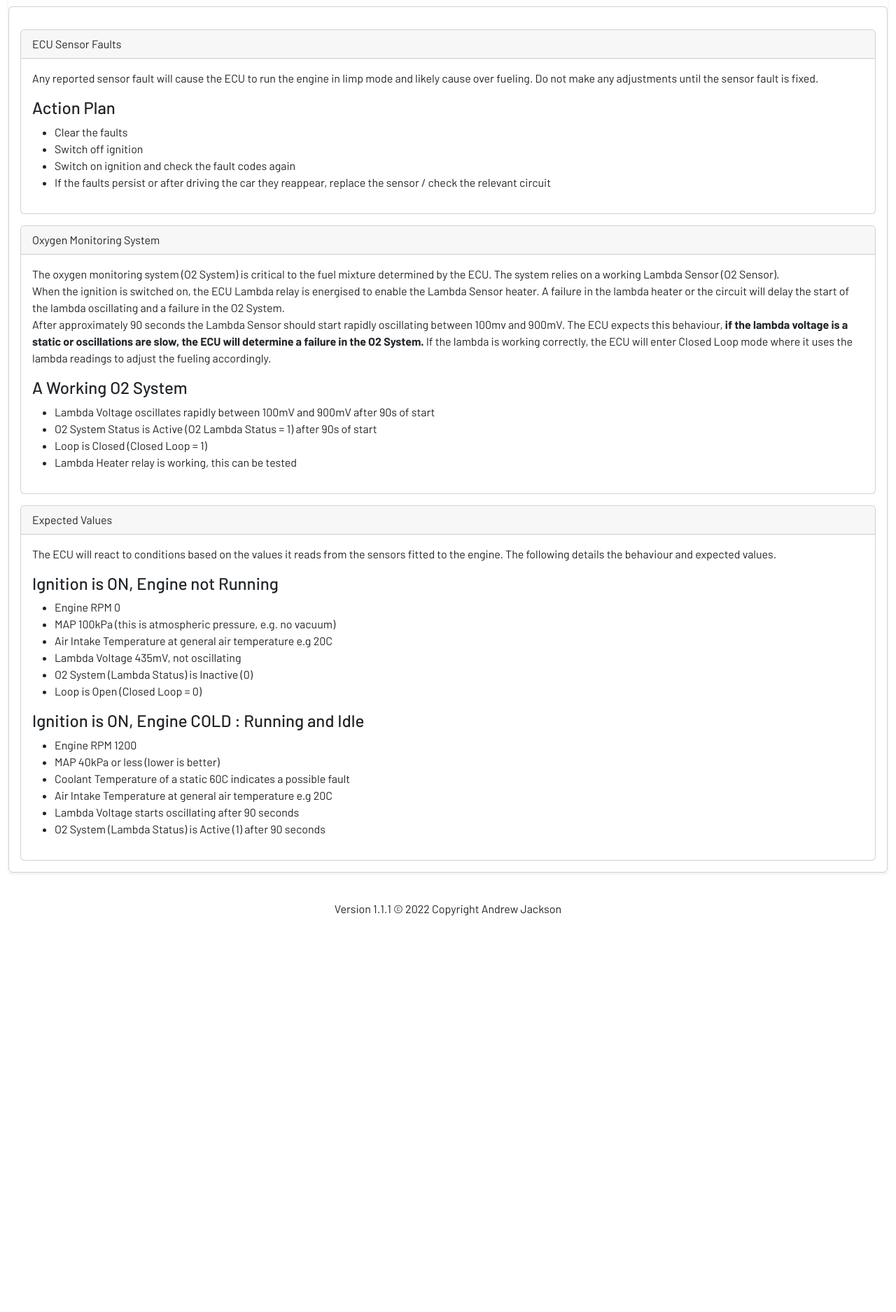
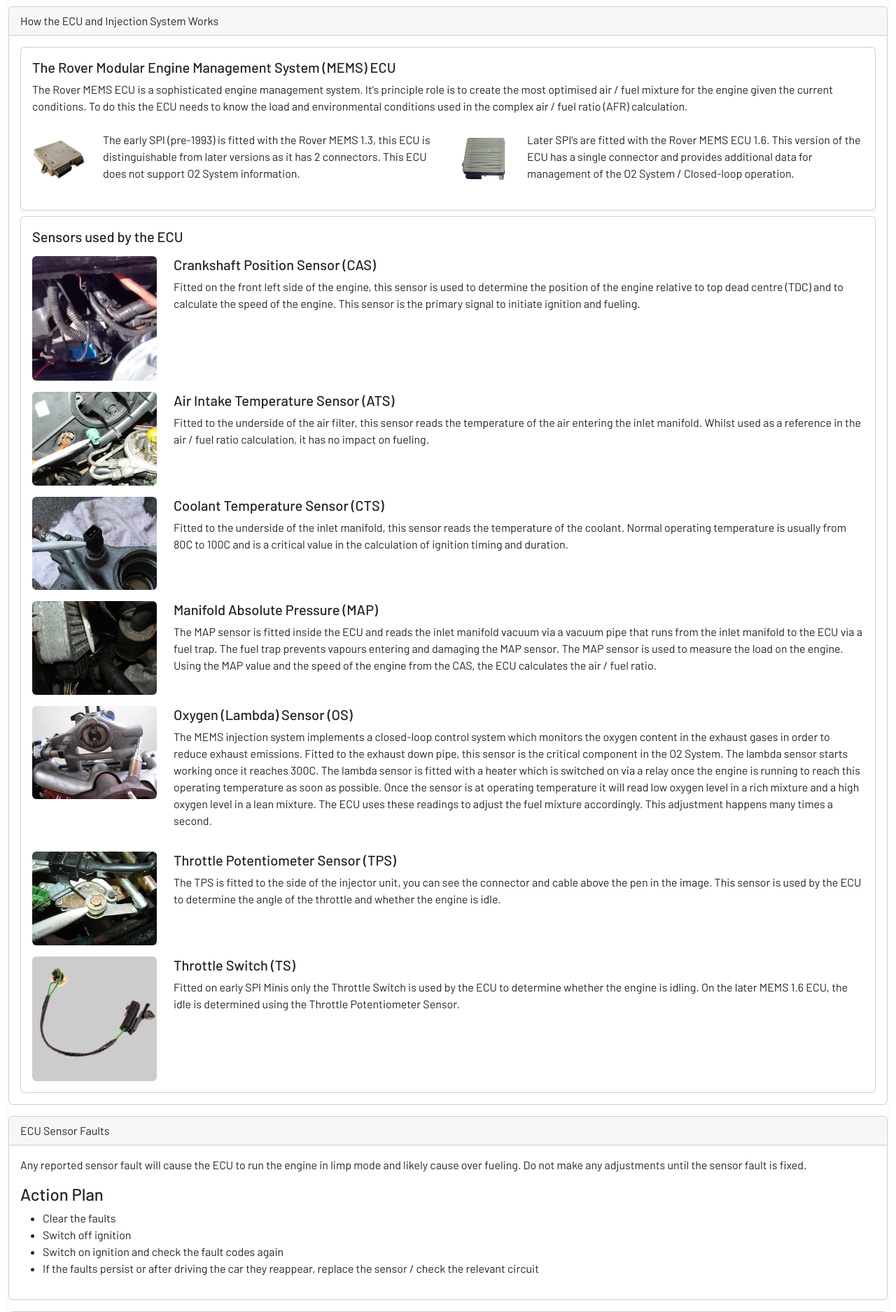
Before and after one commit to andrewdjackson/webmemsfcr, a Flask app: page / in a window 1280 px wide, after a click on "Guide". Shown: the part 47-1922 px from the top of the page at 70% size. Before the commit the page ends 1356 px from the top, so only its background shows below. Run offline with Flask 2, Linux system fonts and the light colour scheme; some libraries are stand-ins or nearby versions.

Commit message:
added more guidance

```diff
--- a/app/templates/guidance.jinja2
+++ b/app/templates/guidance.jinja2
@@ -1,68 +1,9 @@
-<div class="card mt-3">
-	<div class="card-header">ECU Sensor Faults</div>
-	<div class="card-body">
-		<div>
-			<p>
-			Any reported sensor fault will cause the ECU to run the engine in limp mode and likely cause over fueling. Do not make any adjustments until the sensor fault is fixed.
-			</p>
-			<h4>Action Plan</h4>
-			<ul>
-				<li>Clear the faults</li>
-				<li>Switch off ignition</li>
-				<li>Switch on ignition and check the fault codes again</li>
-				<li>If the faults persist or after driving the car they reappear, replace the sensor / check the relevant circuit</li>
-			</ul>
-		</div>
-	</div>
-</div>
+{%  include 'guide-to-ecu.jinja2' %}
 
-<div class="card mt-3">
-	<div class="card-header">Oxygen Monitoring System</div>
-	<div class="card-body">
-		<div>
-			<p>
-				The oxygen monitoring system (O2 System) is critical to the fuel mixture determined by the ECU. The system relies on a working Lambda Sensor (O2 Sensor).<br>
-				When the ignition is switched on, the ECU Lambda relay is energised to enable the Lambda Sensor heater. A failure in the lambda heater or the circuit will delay the start of the lambda oscillating and a failure in the O2 System.<br>
-				After approximately 90 seconds the Lambda Sensor should start rapidly oscillating between 100mv and 900mV.
-				The ECU expects this behaviour, <strong>if the lambda voltage is a static or oscillations are slow, the ECU will determine a failure in the O2 System.</strong>
-				If the lambda is working correctly, the ECU will enter Closed Loop mode where it uses the lambda readings to adjust the fueling accordingly.
-			</p>
-			<h4>A Working O2 System</h4>
-			<ul>
-				<li>Lambda Voltage oscillates rapidly between 100mV and 900mV after 90s of start</li>
-				<li>O2 System  Status is Active (O2 Lambda Status = 1) after 90s of start</li>
-				<li>Loop is Closed (Closed Loop = 1)</li>
-				<li>Lambda Heater relay is working, this can be tested</li>
-			</ul>
-		</div>
-	</div>
-</div>
+{%  include 'guide-to-ecu-faults.jinja2' %}
 
-<div class="card mt-3">
-	<div class="card-header">Expected Values</div>
-	<div class="card-body">
-		<div>
-			<p>
-				The ECU will react to conditions based on the values it reads from the sensors fitted to the engine. The following details the behaviour and expected values.
-			</p>
-			<h4>Ignition is ON, Engine not Running</h4>
-			<ul>
-				<li>Engine RPM 0</li>
-				<li>MAP 100kPa (this is atmospheric pressure, e.g. no vacuum)</li>
-				<li>Air Intake Temperature at general air temperature e.g 20C</li>
-				<li>Lambda Voltage 435mV, not oscillating</li>
-				<li>O2 System (Lambda Status) is Inactive (0)</li>
-				<li>Loop is Open (Closed Loop = 0)</li>
-			</ul>
-			<h4>Ignition is ON, Engine COLD : Running and Idle</h4>
-			<ul>
-				<li>Engine RPM 1200 </li>
-				<li>MAP 40kPa or less (lower is better)</li>
-				<li>Coolant Temperature of a static 60C indicates a possible fault</li>
-				<li>Air Intake Temperature at general air temperature e.g 20C</li>
-				<li>Lambda Voltage starts oscillating after 90 seconds</li>
-				<li>O2 System (Lambda Status) is Active (1) after 90 seconds</li>
-			</ul>
-		</div>
-	</div>
-</div>
+{%  include 'guide-to-expected-values.jinja2' %}
+
+{%  include 'guide-to-o2-system.jinja2' %}
+
+{%  include 'guide-to-vacuum-system.jinja2' %}
--- /dev/null
+++ b/app/templates/guide-to-ecu-faults.jinja2
@@ -0,0 +1,17 @@
+<div class="card mt-3">
+	<div class="card-header">ECU Sensor Faults</div>
+	<div class="card-body">
+		<div>
+			<p>
+				Any reported sensor fault will cause the ECU to run the engine in limp mode and likely cause over fueling. Do not make any adjustments until the sensor fault is fixed.
+			</p>
+			<h4>Action Plan</h4>
+			<ul>
+				<li>Clear the faults</li>
+				<li>Switch off ignition</li>
+				<li>Switch on ignition and check the fault codes again</li>
+				<li>If the faults persist or after driving the car they reappear, replace the sensor / check the relevant circuit</li>
+			</ul>
+		</div>
+	</div>
+</div>
--- /dev/null
+++ b/app/templates/guide-to-ecu.jinja2
@@ -0,0 +1,134 @@
+<div class="card mt-3">
+	<div class="card-header">How the ECU and Injection System Works</div>
+	<div class="card-body">
+		<div>
+			<div class="card p-3">
+				<h5>The Rover Modular Engine Management System (MEMS) ECU</h5>
+				<p>
+					The Rover MEMS ECU is a sophisticated engine management system.
+					It's principle role is to create the most optimised air / fuel mixture for the engine given the current conditions.
+					To do this the ECU needs to know the load and environmental conditions used in the complex air / fuel ratio (AFR) calculation.
+				</p>
+				<div class="row row-cols-8 my-2">
+					<div class="col-1">
+						<img src="static/images/mems-1.3.jpg" style="width:100%;" class="rounded" alt="emssion control systems">
+					</div>
+					<div class="col">
+						<p>
+							The early SPI (pre-1993) is fitted with the Rover MEMS 1.3, this ECU is distinguishable from later versions as it has 2 connectors.
+							This ECU does not support O2 System information.
+						</p>
+					</div>
+					<div class="col-1">
+						<img src="static/images/mems-1.6.jpg" style="width:100%;" class="rounded" alt="emssion control systems">
+					</div>
+					<div class="col">
+						<p>
+							Later SPI's are fitted with the Rover MEMS ECU 1.6.
+							This version of the ECU has a single connector and provides additional data for management of the O2 System / Closed-loop operation.
+						</p>
+					</div>
+				</div>
+			</div>
+
+			<div class="card p-3 mt-2">
+				<h5>Sensors used by the ECU</h5>
+
+				<div class="row my-2">
+					<div class="col-2">
+						<img src="static/images/spi-crankshaft-sensor.png" style="width:100%;" class="rounded" alt="emssion control systems">
+					</div>
+					<div class="col">
+						<h5>Crankshaft Position Sensor (CAS)</h5>
+						<p>
+							Fitted on the front left side of the engine, this sensor is used to determine the position of the engine relative to top dead centre (TDC) and to calculate the speed of the engine.
+							This sensor is the primary signal to initiate ignition and fueling.
+						</p>
+					</div>
+				</div>
+
+				<div class="row my-2">
+					<div class="col-2">
+						<img src="static/images/spi-air-intake-sensor.jpg" style="width:100%;" class="rounded" alt="emssion control systems">
+					</div>
+					<div class="col">
+						<h5>Air Intake Temperature Sensor (ATS)</h5>
+						<p>
+							Fitted to the underside of the air filter, this sensor reads the temperature of the air entering the inlet manifold.
+							Whilst used as a reference in the air / fuel ratio calculation, it has no impact on fueling.
+						</p>
+					</div>
+				</div>
+
+				<div class="row my-2">
+					<div class="col-2">
+						<img src="static/images/spi-coolant-sensor.jpg" style="width:100%;" class="rounded" alt="emssion control systems">
+					</div>
+					<div class="col">
+						<h5>Coolant Temperature Sensor (CTS)</h5>
+						<p>
+							Fitted to the underside of the inlet manifold, this sensor reads the temperature of the coolant.
+							Normal operating temperature is usually from 80C to 100C and is a critical value in the calculation of ignition timing and duration.
+						</p>
+					</div>
+				</div>
+
+				<div class="row my-2">
+					<div class="col-2">
+						<img src="static/images/vacuum-ecu.jpeg" style="width:100%;" class="rounded" alt="emssion control systems">
+					</div>
+					<div class="col">
+						<h5>Manifold Absolute Pressure (MAP)</h5>
+						<p>
+							The MAP sensor is fitted inside the ECU and reads the inlet manifold vacuum via a vacuum pipe that runs from the inlet manifold to the ECU via a fuel trap.
+							The fuel trap prevents vapours entering and damaging the MAP sensor. The MAP sensor is used to measure the load on the engine.
+							Using the MAP value and the speed of the engine from the CAS, the ECU calculates the air / fuel ratio.
+						</p>
+					</div>
+				</div>
+
+				<div class="row my-2">
+					<div class="col-2">
+						<img src="static/images/spi-under-inlet-manifold.jpg" style="width:100%;" class="rounded" alt="emssion control systems">
+					</div>
+					<div class="col">
+						<h5>Oxygen (Lambda) Sensor (OS)</h5>
+						<p>
+							The MEMS injection system implements a closed-loop control system which monitors the oxygen content in the exhaust gases in order to reduce exhaust emissions.
+							Fitted to the exhaust down pipe, this sensor is the critical component in the O2 System. The lambda sensor starts working once it reaches 300C.
+							The lambda sensor is fitted with a heater which is switched on via a relay once the engine is running to reach this operating temperature as soon as possible.
+							Once the sensor is at operating temperature it will read low oxygen level in a rich mixture and a high oxygen level in a lean mixture.
+							The ECU uses these readings to adjust the fuel mixture accordingly. This adjustment happens many times a second.
+						</p>
+					</div>
+				</div>
+
+				<div class="row my-2">
+					<div class="col-2">
+						<img src="static/images/spi-throttle-pot-sensor.jpg" style="width:100%;" class="rounded" alt="emssion control systems">
+					</div>
+					<div class="col">
+						<h5>Throttle Potentiometer Sensor (TPS)</h5>
+						<p>
+							The TPS is fitted to the side of the injector unit, you can see the connector and cable above the pen in the image.
+							This sensor is used by the ECU to determine the angle of the throttle and whether the engine is idle.
+						</p>
+					</div>
+				</div>
+
+				<div class="row mt-2">
+					<div class="col-2">
+						<img src="static/images/spi-throttle-switch.jpg" style="width:100%;" class="rounded" alt="emssion control systems">
+					</div>
+					<div class="col">
+						<h5>Throttle Switch (TS)</h5>
+						<p>
+							Fitted on early SPI Minis only the Throttle Switch is used by the ECU to determine whether the engine is idling.
+							On the later MEMS 1.6 ECU, the idle is determined using the Throttle Potentiometer Sensor.
+						</p>
+					</div>
+				</div>
+			</div>
+		</div>
+	</div>
+</div>
--- /dev/null
+++ b/app/templates/guide-to-expected-values.jinja2
@@ -0,0 +1,37 @@
+<div class="card mt-3">
+	<div class="card-header">What are the Expected Values?</div>
+	<div class="card-body">
+		<div>
+			<p>
+				The ECU will react to conditions based on the values it reads from the sensors fitted to the engine. The following details the behaviour and expected values.
+			</p>
+			<h4>Ignition is ON, Engine not Running</h4>
+			<ul>
+				<li>Engine RPM 0</li>
+				<li>MAP 100kPa (this is atmospheric pressure, e.g. no vacuum)</li>
+				<li>Air Intake Temperature at general air temperature e.g 20C</li>
+				<li>Lambda Voltage 435mV, not oscillating</li>
+				<li>O2 System (Lambda Status) is Inactive (0)</li>
+				<li>Loop is Open (Closed Loop = 0)</li>
+			</ul>
+			<h4>Ignition is ON, Engine COLD : Running and Idle</h4>
+			<ul>
+				<li>Engine RPM 1200 and actively decreasing to 850 as the engine warms</li>
+				<li>MAP 40kPa or less (lower is better), higher than 40kPa indicates a possible vacuum fault, 0kPA is a sensor fault</li>
+				<li>Coolant Temperature increasing a degree every 10-15 seconds until the thermostat temperature is reached (88C). A static 60C indicates a possible fault</li>
+				<li>Air Intake Temperature at general air temperature e.g 20C</li>
+				<li>Lambda Voltage will rise and then gradually reduce, then start rapidly oscillating between 100mV and 900mV after 90 seconds</li>
+				<li>O2 System (Lambda Status) is Active (1) after 90 seconds. If the lambda fails to oscillate then this value will change 0 and the ECU will enter limp home mode</li>
+			</ul>
+			<h4>Ignition is ON, Engine WARM : Running and Idle</h4>
+			<ul>
+				<li>Engine RPM 850 +/- 10 </li>
+				<li>MAP 40kPa or less (lower is better)</li>
+				<li>Coolant Temperature > 80C. Whilst the thermostat is 88C, the ECU determines a coolant temperature > 80C as operating temperature.</li>
+				<li>Air Intake Temperature at general air temperature e.g 20C</li>
+				<li>Lambda Voltage is oscillating</li>
+				<li>O2 System (Lambda Status) is Active (1)</li>
+			</ul>
+		</div>
+	</div>
+</div>
--- /dev/null
+++ b/app/templates/guide-to-o2-system.jinja2
@@ -0,0 +1,21 @@
+<div class="card mt-3">
+	<div class="card-header">Guide to the Oxygen Monitoring System</div>
+	<div class="card-body">
+		<div>
+			<p>
+				The oxygen monitoring system (O2 System) is critical to the fuel mixture determined by the ECU. The system relies on a working Lambda Sensor (O2 Sensor).<br>
+				When the ignition is switched on, the ECU Lambda relay is energised to enable the Lambda Sensor heater. A failure in the lambda heater or the circuit will delay the start of the lambda oscillating and a failure in the O2 System.<br>
+				After approximately 90 seconds the Lambda Sensor should start rapidly oscillating between 100mv and 900mV.
+				The ECU expects this behaviour, <strong>if the lambda voltage is a static or oscillations are slow, the ECU will determine a failure in the O2 System.</strong>
+				If the lambda is working correctly, the ECU will enter Closed Loop mode where it uses the lambda readings to adjust the fueling accordingly.
+			</p>
+			<h4>A Working O2 System</h4>
+			<ul>
+				<li>Lambda Voltage oscillates rapidly between 100mV and 900mV after 90s of start</li>
+				<li>O2 System  Status is Active (O2 Lambda Status = 1) after 90s of start</li>
+				<li>Loop is Closed (Closed Loop = 1)</li>
+				<li>Lambda Heater relay is working, this can be tested</li>
+			</ul>
+		</div>
+	</div>
+</div>
--- /dev/null
+++ b/app/templates/guide-to-vacuum-system.jinja2
@@ -0,0 +1,45 @@
+<div class="card mt-3">
+	<div class="card-header">Guide to the Vacuum System</div>
+	<div class="card-body">
+		<div>
+			<p>
+				There are several parts to the vacuum system, namely the inlet manifold, the inlet manifold pipes and fuel trap, the vacuum rail and the carbon canister.
+				Pressure is created in the inlet manifold when the engine is running and can be measured to determine the load and performance of the engine.
+				A loss of vacuum pressure will result in the ECU being unable to accurately measure and adapt to engine load and lose the ability to control the rpm of the engine.
+				In the worst case, this will result in erratic engine rpm and massive over-fuelling.
+				The most notorious and troublesome part of this system is the inlet manifold vacuum pipes and fuel trap that run to the ECU.
+				A break in the pipe can lead to complete loss of vacuum, however more common is a split in an elbow connector will give partial loss and over-fuelling will be the most notable symptom rather than erratic running.
+			</p>
+			<div class="row row-cols-3">
+				<div class="col"><img src="static/images/vacuum-pipe.jpeg" style="width:100%;" class="rounded m-1" alt="emssion control systems">Vacuum Pipe Elbows can split causing a high MAP reading</div>
+				<div class="col"><img src="static/images/vacuum-manifold.jpeg" style="width:100%;" class="rounded m-1" alt="emssion control systems">Vacuum Pipe fits behind the inlet manifold</div>
+				<div class="col"><img src="static/images/vacuum-fueltrap.jpeg" style="width:100%;" class="rounded m-1" alt="emssion control systems">The fuel trap. This prevents vapours entering the ECU MAP sensor</div>
+			</div>
+			<div class="row row-cols-3 mb-5">
+				<div class="col"><img src="static/images/vacuum-ecu.jpeg" style="width:100%;" class="rounded m-1" alt="emssion control systems">ECU MAP connection</div>
+				<div class="col"><img src="static/images/vacuum-charcoal.jpeg" style="width:100%;" class="rounded m-1" alt="emssion control systems">Carbon Filter Solenoid Valve</div>
+				<div class="col"></div>
+			</div>
+			<h4>A Working Vacuum System</h4>
+			<ul>
+				<li>Manifold Absolute Pressure (MAP) is 40kPa or lower. A warm engine is likely to be in the range of 34kPA - 40kPA.</li>
+				<li>Carbon Canister Value relay operates after the throttle has been held open at >= 2000 rpm for a period of time (30 seconds or so)</li>
+			</ul>
+			<h4>Action Plan for a Failing Vacuum System</h4>
+			<ul>
+				<li>Check vacuum pipes for breaks, in particular check the elbow connectors for splits and are firmly attached to the pipes</li>
+				<li>Check vacuum pipes are not pushed so far on to the fuel trap so they block the air flow.</li>
+				<li>Check fuel trap by sealing one end with your finger and blowing into it</li>
+			</ul>
+			<h4>Action Plan for a Partial Vacuum System</h4>
+			<p>In many cases the Manifold Absolute Pressure (MAP) in a partially failing system maybe just above 40kPa, probably in the range of 41kPA - 50kPA. Over-fuelling will be the most notable symptom rather than erratic running</p>
+			<ul>
+				<li>Follow steps for a Failing Vacuum System</li>
+				<li>Check inlet manifold is tightened correctly</li>
+				<li>Check vacuum pipe from inlet manifold to vacuum rail</li>
+				<li>Check vacuum pipe to carbon canister</li>
+				<li>Optionally replace the vacuum pipes with silicon vacuum pipes (3mm internal diameter).</li>
+			</ul>
+		</div>
+	</div>
+</div>
--- a/app/templates/index.jinja2
+++ b/app/templates/index.jinja2
@@ -87,11 +87,7 @@
 
 				<!-- guidance -->
 				<div id="guide" class="tab-pane fade" aria-labelledby="test">
-					<div class="card mt-3">
-						<div class="card-body">
-							{% include 'guidance.jinja2' %}
-						</div>
-					</div>
+					{% include 'guidance.jinja2' %}
 				</div>
 
 			</div>
```
Also changed, not shown: app/static/images/mems-1.3.jpg (added), app/static/images/mems-1.6.jpg (added), app/static/images/spi-air-intake-sensor.jpg (added), app/static/images/spi-ait-filter-vacuum.jpg (added), app/static/images/spi-coolant-sensor.jpg (added), app/static/images/spi-crankshaft-sensor.png (added), app/static/images/spi-lambda-heater-relay.jpg (added), app/static/images/spi-lambda-sensor.jpg (added), app/static/images/spi-throttle-pot-sensor.jpg (added), app/static/images/spi-throttle-switch.jpg (added), app/static/images/spi-throttle-switch.png (added), app/static/images/spi-under-inlet-manifold.jpg (added).
